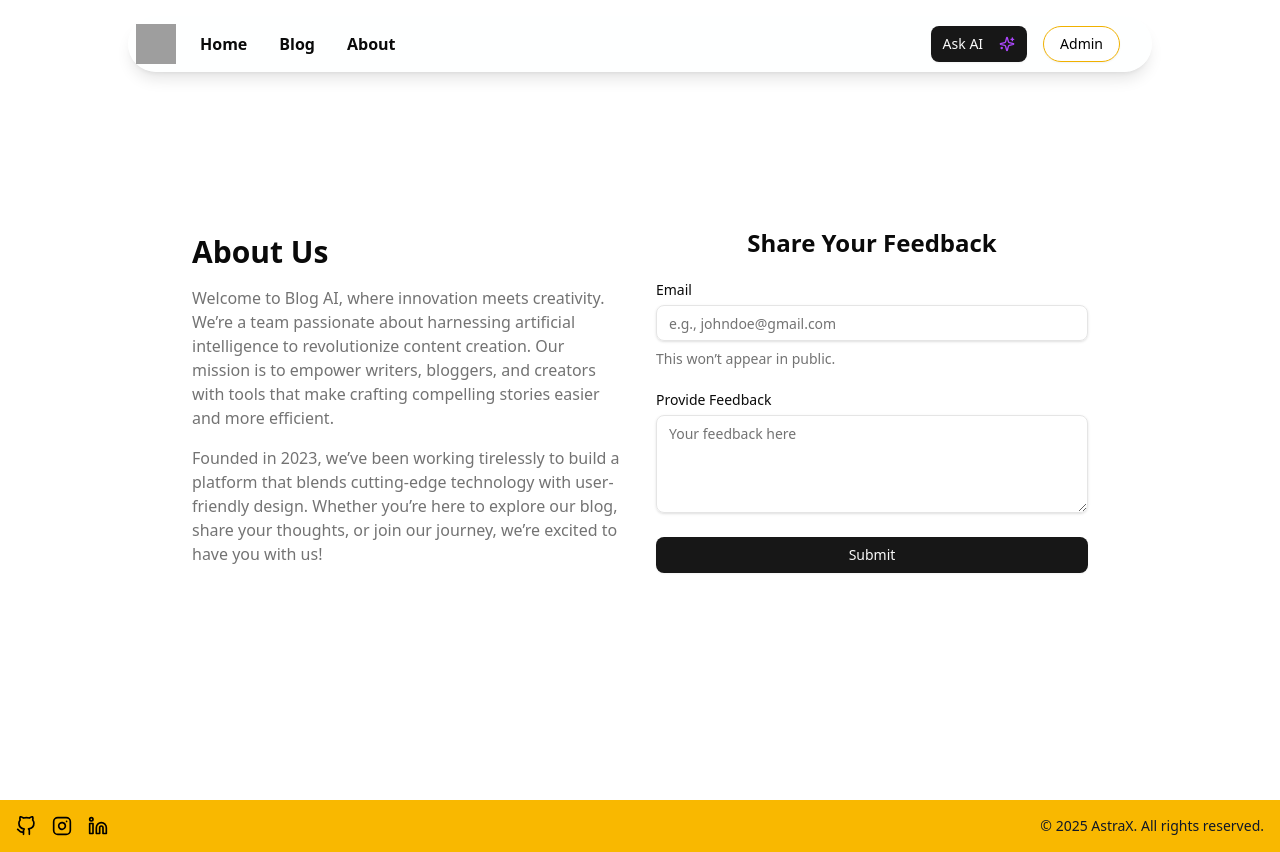
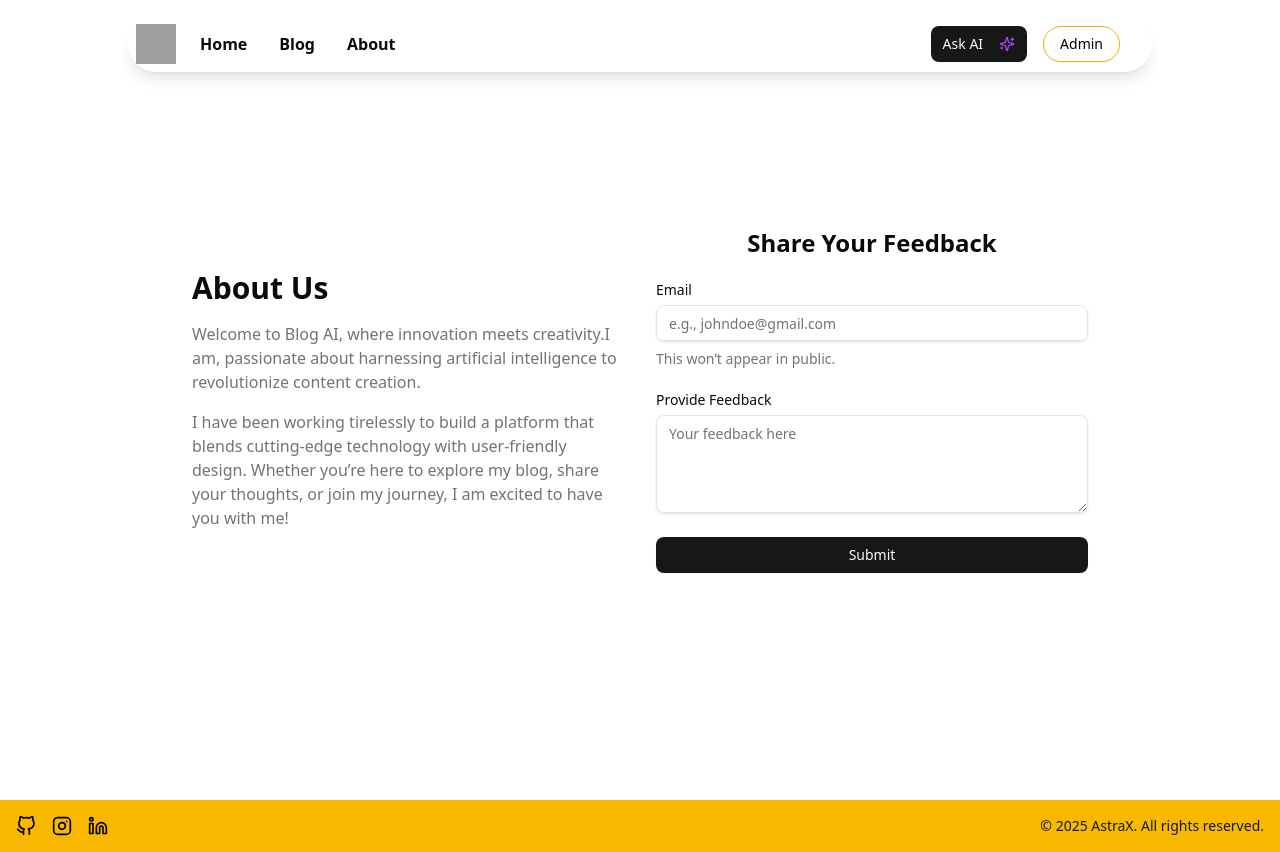
Before and after one commit to AliAbdullah0/PersonalBlogWithRAG-AI, a Next.js app: page /about in a window 1280 px wide. Built offline with nearby package versions, Linux system fonts and the light colour scheme; grey boxes are pictures that could not be loaded.

Commit message:
Update page.tsx

```diff
--- a/app/about/page.tsx
+++ b/app/about/page.tsx
@@ -62,14 +62,13 @@ const About = () => {
             About Us
           </h1>
           <p className="text-muted-foreground mb-4">
-            Welcome to Blog AI, where innovation meets creativity. We’re a team passionate about harnessing artificial intelligence to revolutionize content creation. Our mission is to empower writers, bloggers, and creators with tools that make crafting compelling stories easier and more efficient.
+            Welcome to Blog AI, where innovation meets creativity.I am, passionate about harnessing artificial intelligence to revolutionize content creation.
           </p>
           <p className="text-muted-foreground">
-            Founded in 2023, we’ve been working tirelessly to build a platform that blends cutting-edge technology with user-friendly design. Whether you’re here to explore our blog, share your thoughts, or join our journey, we’re excited to have you with us!
+            I have been working tirelessly to build a platform that blends cutting-edge technology with user-friendly design. Whether you’re here to explore my blog, share your thoughts, or join my journey, I am excited to have you with me!
           </p>
         </div>
 
-        {/* Feedback Form Section */}
         <div className="flex flex-col justify-center">
           <h2 className="text-2xl font-semibold text-foreground mb-6 text-center">
             Share Your Feedback
```
